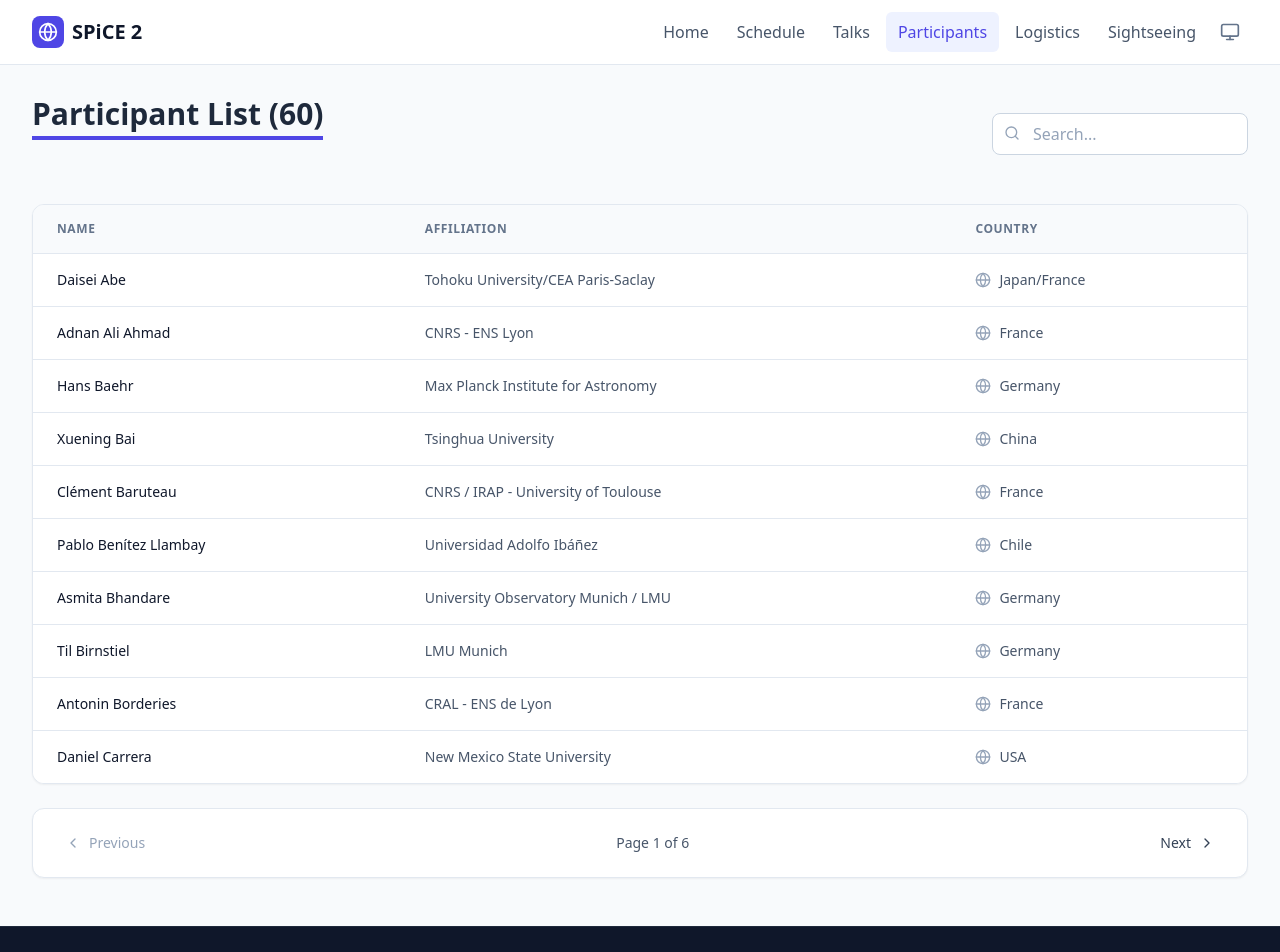
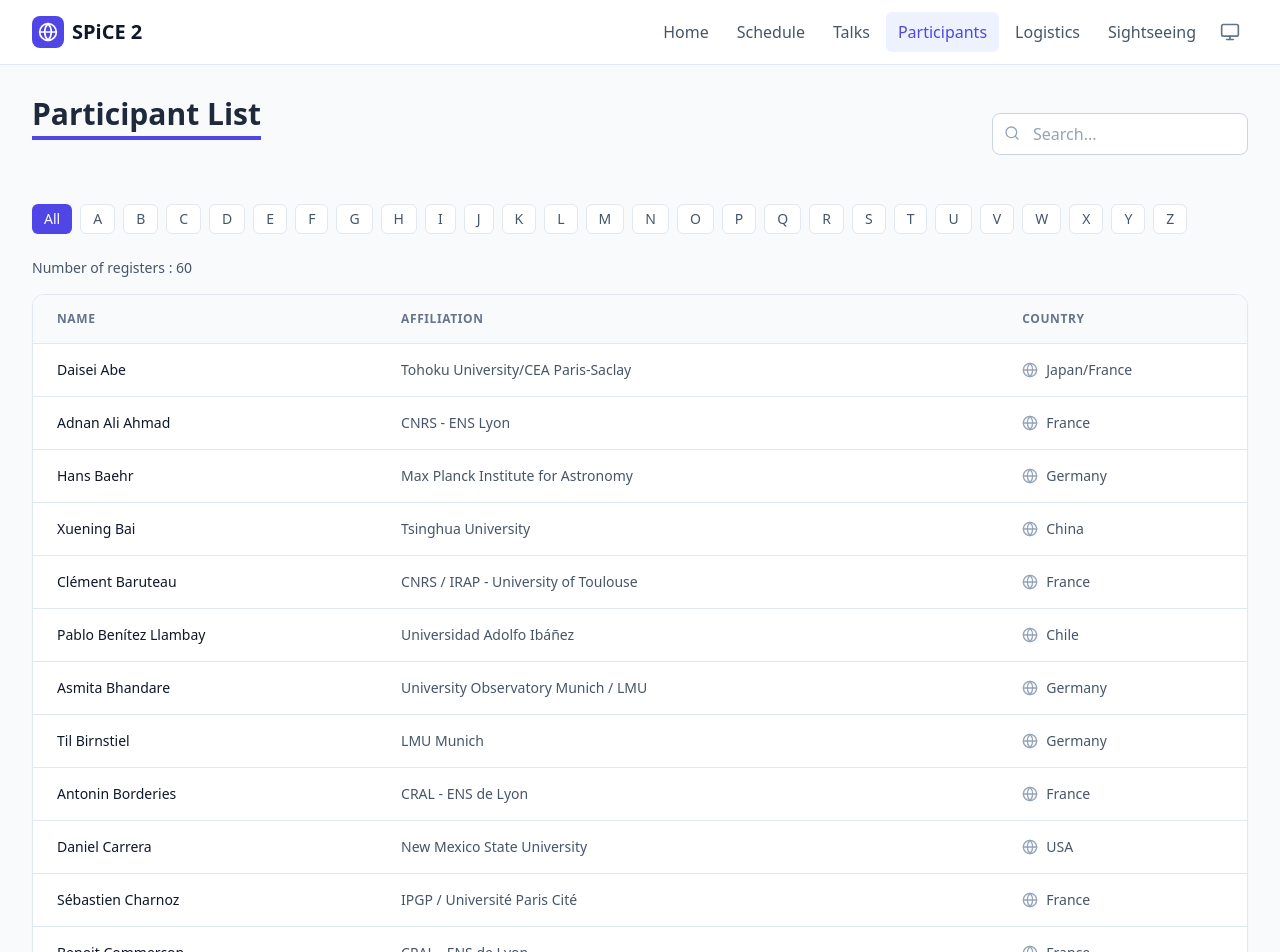
Before and after one commit to spice-workshop/spice-workshop.github.io, a React (Vite) app: page /participants in a window 1280 px wide. Shown: the top 952 px of the page. Built offline with nearby package versions, Linux system fonts and the light colour scheme.

Commit message:
[Feature] Implement alphabetical pagination

```diff
--- a/src/pages/Participants.tsx
+++ b/src/pages/Participants.tsx
@@ -1,33 +1,34 @@
 import React, { useState } from 'react';
 import { Helmet } from 'react-helmet-async';
-import { Search, Globe, ChevronLeft, ChevronRight } from 'lucide-react';
+import { Search, Globe } from 'lucide-react';
 import SectionTitle from '../components/ui/SectionTitle';
 import { useParticipants } from '../utils/csvLoader';
 
 const ParticipantsView: React.FC = () => {
   const [participantSearch, setParticipantSearch] = useState("");
   const { data, loading, error } = useParticipants();
-  const [currentPage, setCurrentPage] = useState(1);
-  const itemsPerPage = 10;
+  const [selectedLetter, setSelectedLetter] = useState<string>('All');
 
-  // Reset page when search changes to avoid empty views
+  // Reset letter filter when search changes
   React.useEffect(() => {
-    setCurrentPage(1);
+    if (participantSearch) {
+        setSelectedLetter('All');
+    }
   }, [participantSearch]);
 
   if (loading) return <div className="text-center py-10">Loading participants...</div>;
   if (error) return <div className="text-center py-10 text-red-500">Error: {error}</div>;
 
-  const filteredParticipants = data.filter(p =>
-    p.roles.includes('Participant') &&
-    p.name.toLowerCase().includes(participantSearch.toLowerCase())
-  );
+  const filteredParticipants = data.filter(p => {
+    const isParticipant = p.roles.includes('Participant');
+    const matchesSearch = p.name.toLowerCase().includes(participantSearch.toLowerCase()) ||
+                          p.affiliation.toLowerCase().includes(participantSearch.toLowerCase());
+    const matchesLetter = selectedLetter === 'All' || p.lastName.toUpperCase().startsWith(selectedLetter);
 
-  const totalPages = Math.ceil(filteredParticipants.length / itemsPerPage);
-  const displayedParticipants = filteredParticipants.slice(
-      (currentPage - 1) * itemsPerPage,
-      currentPage * itemsPerPage
-  );
+    return isParticipant && matchesSearch && matchesLetter;
+  });
+
+  const alphabet = ['All', ...Array.from({ length: 26 }, (_, i) => String.fromCharCode(65 + i))];
 
   return (
     <div className="max-w-7xl mx-auto px-4 sm:px-6 lg:px-8 pt-24 pb-12 animate-fade-in">
@@ -51,11 +52,35 @@ const ParticipantsView: React.FC = () => {
         <meta name="twitter:image" content="https://spice-workshop.github.io/assets/HeaderImage.png" />
       </Helmet>
       <div className="flex flex-col md:flex-row justify-between items-end md:items-center mb-8 gap-4">
-        <SectionTitle>Participant List ({filteredParticipants.length})</SectionTitle>
+        <SectionTitle>Participant List</SectionTitle>
         <div className="relative">
           <input type="text" placeholder="Search..." className="pl-10 pr-4 py-2 border border-slate-300 dark:border-slate-600 rounded-lg focus:outline-none focus:ring-2 focus:ring-indigo-500 w-full md:w-64 bg-white dark:bg-slate-800 text-slate-900 dark:text-white placeholder-slate-400" value={participantSearch} onChange={(e) => setParticipantSearch(e.target.value)} />
           <Search className="w-4 h-4 text-slate-400 absolute left-3 top-3" />
         </div>
+      </div>
+
+      {/* Alphabet Filter */}
+      <div className="flex flex-wrap gap-2 mb-6 justify-center md:justify-start">
+        {alphabet.map((letter) => (
+            <button
+                key={letter}
+                onClick={() => {
+                    setSelectedLetter(letter);
+                    setParticipantSearch(""); // Optional: clear search on letter click? UX choice. Let's clear it for clarity.
+                }}
+                className={`px-3 py-1 text-sm font-medium rounded-md transition-colors ${
+                    selectedLetter === letter
+                        ? 'bg-indigo-600 text-white'
+                        : 'bg-white dark:bg-slate-800 text-slate-600 dark:text-slate-400 hover:bg-slate-100 dark:hover:bg-slate-700 border border-slate-200 dark:border-slate-700'
+                }`}
+            >
+                {letter}
+            </button>
+        ))}
+      </div>
+
+      <div className="mb-4 text-sm text-slate-600 dark:text-slate-400 font-medium">
+          Number of registers : {filteredParticipants.length}
       </div>
 
       <div className="overflow-x-auto bg-white dark:bg-slate-800 rounded-xl shadow-sm border border-slate-200 dark:border-slate-700">
@@ -68,7 +93,8 @@ const ParticipantsView: React.FC = () => {
                   </tr>
               </thead>
               <tbody className="bg-white dark:bg-slate-800 divide-y divide-slate-200 dark:divide-slate-700">
-                  {displayedParticipants.map((person, idx) => (
+                  {filteredParticipants.length > 0 ? (
+                      filteredParticipants.map((person, idx) => (
                           <tr key={idx} className="hover:bg-slate-50 dark:hover:bg-slate-700/50 transition-colors">
                               <td className="px-6 py-4 whitespace-nowrap text-sm font-medium text-slate-900 dark:text-slate-200">{person.name}</td>
                               <td className="px-6 py-4 whitespace-nowrap text-sm text-slate-600 dark:text-slate-400">{person.affiliation}</td>
@@ -80,43 +106,17 @@ const ParticipantsView: React.FC = () => {
                                   )}
                               </td>
                           </tr>
-                  ))}
+                      ))
+                  ) : (
+                      <tr>
+                          <td colSpan={3} className="px-6 py-10 text-center text-slate-500 dark:text-slate-400">
+                              No participants found starting with "{selectedLetter !== 'All' ? selectedLetter : ''}" {participantSearch ? `matching "${participantSearch}"` : ''}
+                          </td>
+                      </tr>
+                  )}
               </tbody>
           </table>
       </div>
-
-      {/* Pagination Controls */}
-      {totalPages > 1 && (
-          <div className="flex justify-between items-center mt-6 bg-white dark:bg-slate-800 p-4 rounded-xl border border-slate-200 dark:border-slate-700 shadow-sm">
-              <button
-                  onClick={() => setCurrentPage(prev => Math.max(prev - 1, 1))}
-                  disabled={currentPage === 1}
-                  className={`flex items-center px-4 py-2 rounded-lg text-sm font-medium transition-colors ${
-                      currentPage === 1
-                          ? 'text-slate-400 cursor-not-allowed'
-                          : 'text-slate-700 dark:text-slate-300 hover:bg-slate-100 dark:hover:bg-slate-700'
-                  }`}
-              >
-                  <ChevronLeft className="w-4 h-4 mr-2" /> Previous
-              </button>
-
-              <span className="text-sm font-medium text-slate-600 dark:text-slate-400">
-                  Page {currentPage} of {totalPages}
-              </span>
-
-              <button
-                  onClick={() => setCurrentPage(prev => Math.min(prev + 1, totalPages))}
-                  disabled={currentPage === totalPages}
-                  className={`flex items-center px-4 py-2 rounded-lg text-sm font-medium transition-colors ${
-                      currentPage === totalPages
-                          ? 'text-slate-400 cursor-not-allowed'
-                          : 'text-slate-700 dark:text-slate-300 hover:bg-slate-100 dark:hover:bg-slate-700'
-                  }`}
-              >
-                  Next <ChevronRight className="w-4 h-4 ml-2" />
-              </button>
-          </div>
-      )}
     </div>
   );
 };
```
Lines whose indentation alone changed are shown as unchanged.
